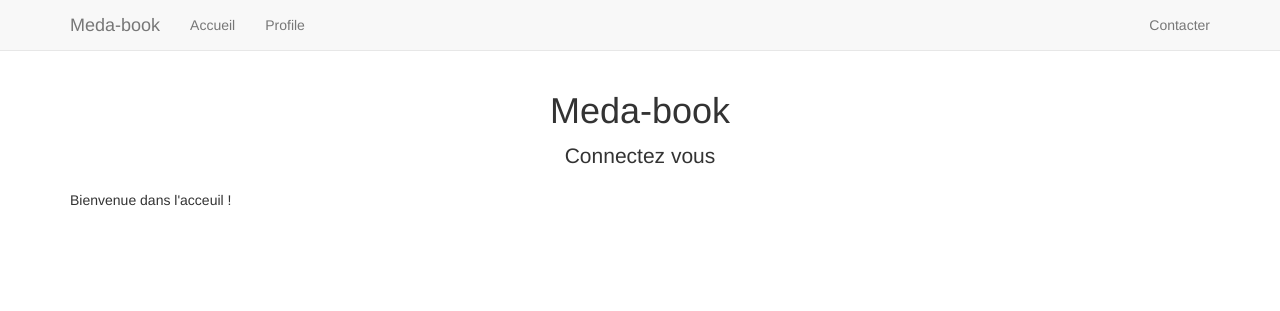
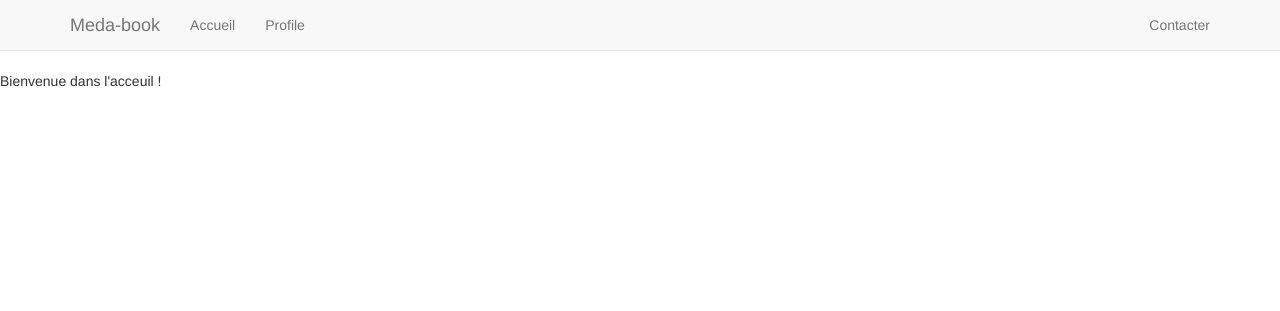
Before and after one commit to EnzoWeber/Site-Freq, a PHP site: page / in a window 1280 px wide. Shown: the top 311 px of the page. Run offline with PHP 8.4, Linux system fonts and the light colour scheme; some libraries are stand-ins or nearby versions.

Commit message:
Le header n'affiche plus de body.

```diff
--- a/view/includes/header.php
+++ b/view/includes/header.php
@@ -37,10 +37,3 @@
         </div><!--/.nav-collapse -->
     </div>
 </div>
-
-<div class="container">
-
-    <div class="text-center">
-        <h1>Meda-book</h1>
-        <p class="lead">Connectez vous</p>
-    </div>
```
